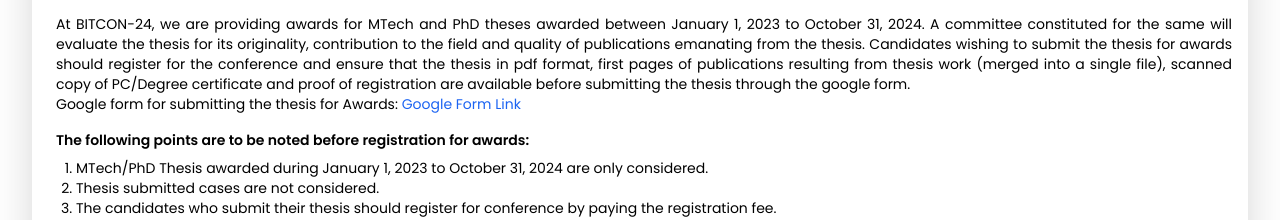
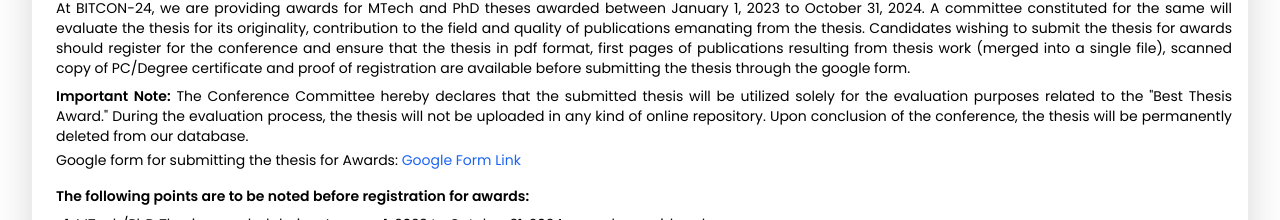
Before and after one commit to pratiksrivastava01/bitcon2023, a Next.js app: page /awards in a window 1280 px wide. Shown: the part 558-778 px from the top of the page. Built offline with nearby package versions, Linux system fonts and the light colour scheme; a web font is replaced by a local one.

Commit message:
Updates8.4 by Shashikanta2234

```diff
--- a/pages/awards.js
+++ b/pages/awards.js
@@ -45,7 +45,7 @@
                 </p>
               </div>
             </div>
-            <div className="p-4 flex flex-col gap-3 flex-wrap items-start">
+            <div className="p-4 pt-0 flex flex-col gap-3 flex-wrap items-start">
               <h1 className="font-bold text-xl items-center sm:text-lg ">
                 Thesis Awards:
               </h1>
@@ -63,7 +63,16 @@
                   proof of registration are available before submitting the
                   thesis through the google form.
                 </p>
-                <p className="text-sm sm:text-xs">
+                <p className="text-sm sm:text-xs text-justify mt-2">
+                  <span className="font-semibold">Important Note:</span> The Conference Committee hereby
+                  declares that the submitted thesis will be utilized solely for
+                  the evaluation purposes related to the "Best Thesis Award."
+                  During the evaluation process, the thesis will not be uploaded
+                  in any kind of online repository. Upon conclusion of the
+                  conference, the thesis will be permanently deleted from our
+                  database.
+                </p>
+                <p className="text-sm sm:text-xs mt-1">
                   Google form for submitting the thesis for Awards:{" "}
                   <a
                     href="https://forms.gle/EZ1jBXaDcgU5MeUf6"
--- a/pages/dates.js
+++ b/pages/dates.js
@@ -41,6 +41,7 @@
               Important Dates
             </h1>
           </div>
+          <div className="max-w-[40rem] mx-auto">
           <ul className="space-y-4">
             {dates.map((item) => (
               <li
@@ -64,6 +65,7 @@
               </li>
             ))}
           </ul>
+          </div>
         </div>
       </div>
       <Foot />
```
